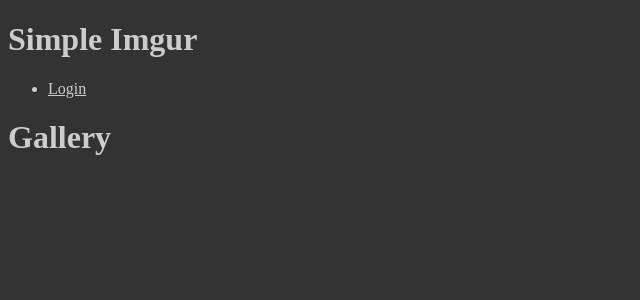
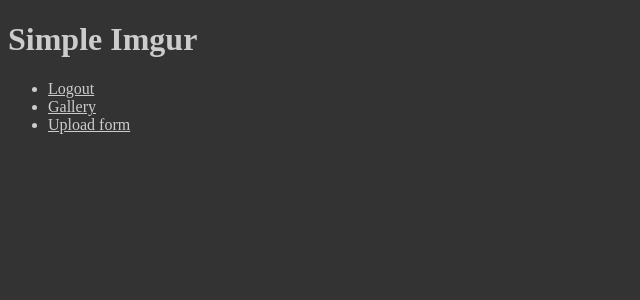
Before and after one commit to Gsus/simple-imgur, a Vue app: page /gallery in a window 1280 px wide. Shown: the top 300 px of the page, without its empty margins (0-640 px from the left). Built offline with nearby package versions, Linux system fonts and the light colour scheme; no server answers; sample sign-in values are in the browser's storage.

Commit message:
Succesfully got images to show in the Gallery component. Refactored/commented a lot of code

```diff
--- a/api/helper.js
+++ b/api/helper.js
@@ -20,8 +20,10 @@
     const imagesData = await res.json();
     // We only care about the "data",
     // since it has the array of images (in the form of objects)
-    console.log("fr helper, imagesData:", imagesData);
-    console.log("fr helper, imagesData.data:", imagesData.data);
     return imagesData.data;
   },
+  async uploadImgs(token) {
+    console.log(token);
+    // Make requests
+  },
 };
--- a/package.json
+++ b/package.json
@@ -9,6 +9,7 @@
   },
   "dependencies": {
     "core-js": "^3.6.5",
+    "sass": "^1.32.4",
     "vue": "^2.6.11",
     "vue-router": "^3.4.9",
     "vuex": "^3.6.0"
@@ -20,6 +21,8 @@
     "babel-eslint": "^10.1.0",
     "eslint": "^6.7.2",
     "eslint-plugin-vue": "^6.2.2",
+    "node-sass": "^5.0.0",
+    "sass-loader": "^10.1.1",
     "vue-template-compiler": "^2.6.11"
   },
   "eslintConfig": {
--- a/src/App.vue
+++ b/src/App.vue
@@ -15,10 +15,20 @@
     Navbar
   },
   created() {
-    if (localStorage.getItem("token")) {
-      let token = localStorage.getItem("token");
+    // If there's a token in local storage...
+    if (localStorage.getItem("imgur_token")) {
+      // Get token from local storage
+      let token = localStorage.getItem("imgur_token");
+      // Put it in our state
       this.$store.commit('setToken', token);
-      if (this.$route.path !== "/gallery") this.$router.push('/gallery');
+      // If not already in /gallery, go to that route
+      // if (this.$route.path !== "/gallery") this.$router.push('/gallery');
+    }
+  },
+  mounted() {
+    // If there isn't a token in local storage... go to Home, where you can login
+    if (!localStorage.getItem("imgur_token")) {
+      this.$router.push('/');
     }
   }
 }
--- a/src/components/AuthHandler.vue
+++ b/src/components/AuthHandler.vue
@@ -9,18 +9,13 @@
 
 export default {
   name: 'AuthHandler',
-  computed: {
-    token() {
-      return this.$store.state.auth.token;
-    }
-  },
   methods: mapActions(['finalizeLogin', 'login']),
   created() {
     if (window.location.hash === "") {
       this.login();
     } else {
       this.finalizeLogin();
-      this.$router.push('gallery');
+      this.$router.push('/');
     }
   }
 }
--- a/src/components/Gallery.vue
+++ b/src/components/Gallery.vue
@@ -1,22 +1,32 @@
 <template>
-  <h1>Gallery</h1>
+  <div>
+    <div v-if="isLoggedIn">
+      <h1>Gallery</h1>
+
+      <img v-for="img in allImgs" :key="img.id" :src="img.link" :alt="img.name">
+    </div>
+    <h1 v-else>Welcome! Please login</h1>
+  </div>
 
 </template>
 
 <script>
-// import api from "../../api/helper";
+import { mapGetters } from "vuex";
 
 export default {
   name: 'Gallery',
+  computed: mapGetters(['isLoggedIn', 'allImgs']),
   created() {
-    // This action is in the "images.js" module, btw
+    // This action is in the "images.js" module, btw.
+    // Get images from the current user's account
     this.$store.dispatch('fetchImgs');
-    // Get images from the current user's account
-    // api.fetchImgs(this.token);
   }
 }
 </script>
 
 <style lang="scss" scoped>
-
+img {
+  width: 480px;
+  height: auto;
+}
 </style>
--- a/src/components/Navbar.vue
+++ b/src/components/Navbar.vue
@@ -1,7 +1,7 @@
 <template>
   <nav id="#navbar">
     <ul>
-      <li v-if="!token">
+      <li v-if="!isLoggedIn">
         <router-link to="/login">Login
         </router-link>
       </li>
@@ -10,7 +10,7 @@
           <a href="#">Logout</a>
         </li>
         <li>
-          <router-link to="/gallery">Gallery
+          <router-link to="/">Gallery
           </router-link>
         </li>
         <li>
@@ -23,13 +23,11 @@
 </template>
 
 <script>
+import { mapGetters } from "vuex";
+
 export default {
   name: 'Navbar',
-  computed: {
-    token() {
-      return this.$store.state.auth.token;
-    }
-  },
+  computed: mapGetters(['isLoggedIn']),
   methods: {
     logout() {
       this.$store.dispatch('logout');
--- a/src/main.js
+++ b/src/main.js
@@ -12,7 +12,7 @@
   mode: "history",
   routes: [
     { path: "/login", component: AuthHandler },
-    { path: "/gallery", component: Gallery },
+    { path: "/", component: Gallery },
     { path: "/upload", component: UploadForm },
   ],
 });
--- a/store/modules/auth.js
+++ b/store/modules/auth.js
@@ -8,6 +8,7 @@
 // Getters
 const getters = {
   getToken: (state) => state.token,
+  isLoggedIn: state => !!state.token
 };
 
 // Mutations
@@ -24,7 +25,7 @@
   },
   logout({ commit }) {
     commit("setToken", null);
-    localStorage.removeItem("token");
+    localStorage.removeItem("imgur_token");
   },
   finalizeLogin({ commit }) {
     // Take current url, remove the "#" at the beginning
@@ -41,7 +42,7 @@
     }
     commit("setToken", token);
     // Store token in local storage
-    localStorage.setItem("token", token);
+    localStorage.setItem("imgur_token", token);
   },
 };
 
--- a/store/modules/images.js
+++ b/store/modules/images.js
@@ -5,9 +5,7 @@
 };
 
 const getters = {
-  getAllImgs(state) {
-    return state.imgs;
-  },
+  allImgs: (state) => state.imgs,
 };
 
 const mutations = {
@@ -24,16 +22,23 @@
     const { token } = rootState.auth;
     let imgsData = await api.fetchImgs(token);
 
-    // Get only the info we want from imgsData. (link, name)
+    // Get only the info we want from imgsData. (link, name, id)
     let relevantImgsData = [];
     for (let img of imgsData) {
       relevantImgsData.push({
         name: img.name,
         link: img.link,
+        id: img.id,
       });
     }
     // Set those imgs to the state
     commit("setImgs", relevantImgsData);
+  },
+  async uploadImgs({ rootState }) {
+    const { token } = rootState.auth;
+    let res = await api.uploadImgs(token);
+    console.log(res);
+    // ......
   },
 };
 
```
Also changed, not shown: 1 other file (tests, documents, lock files or other folders).
